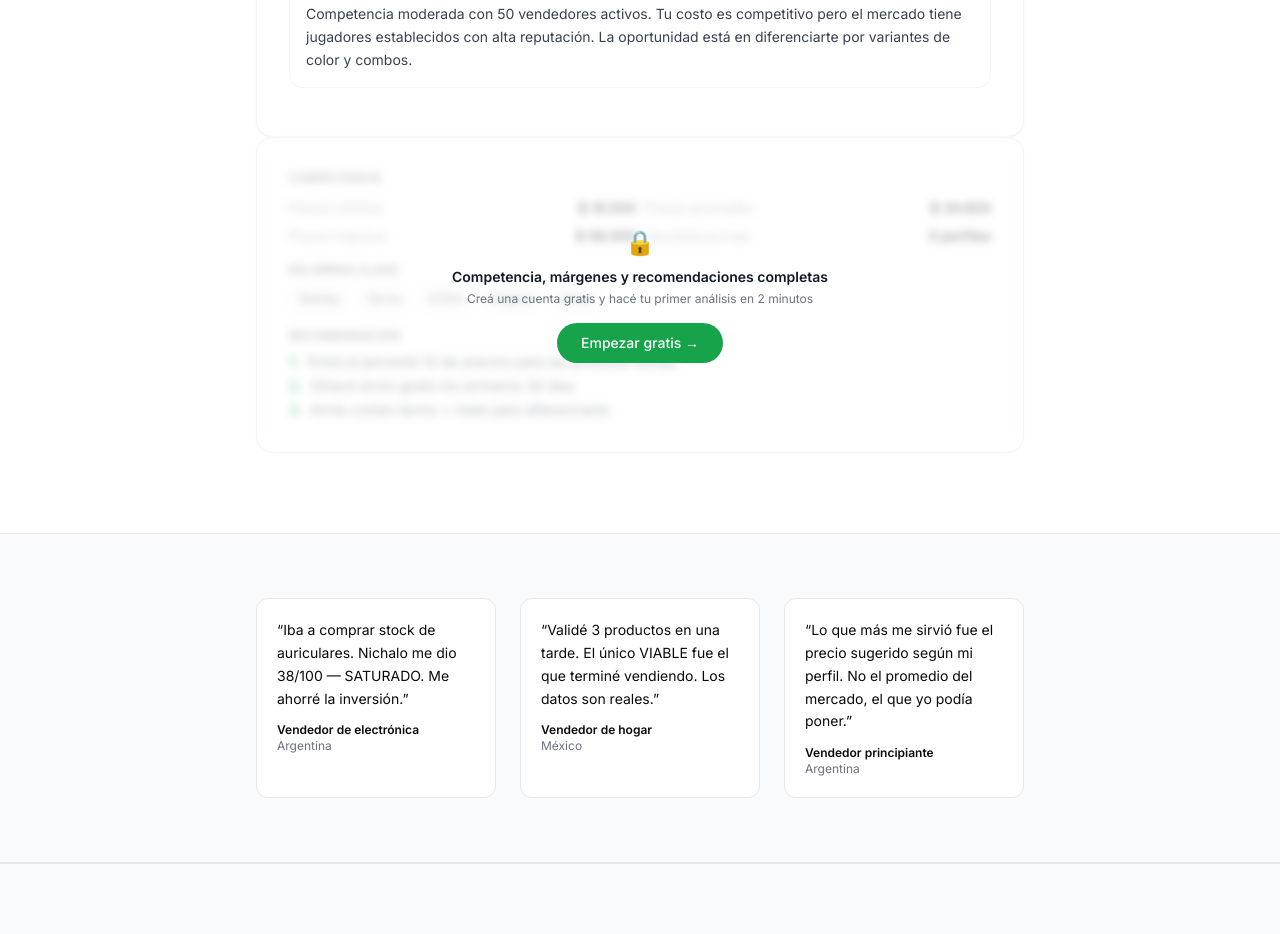
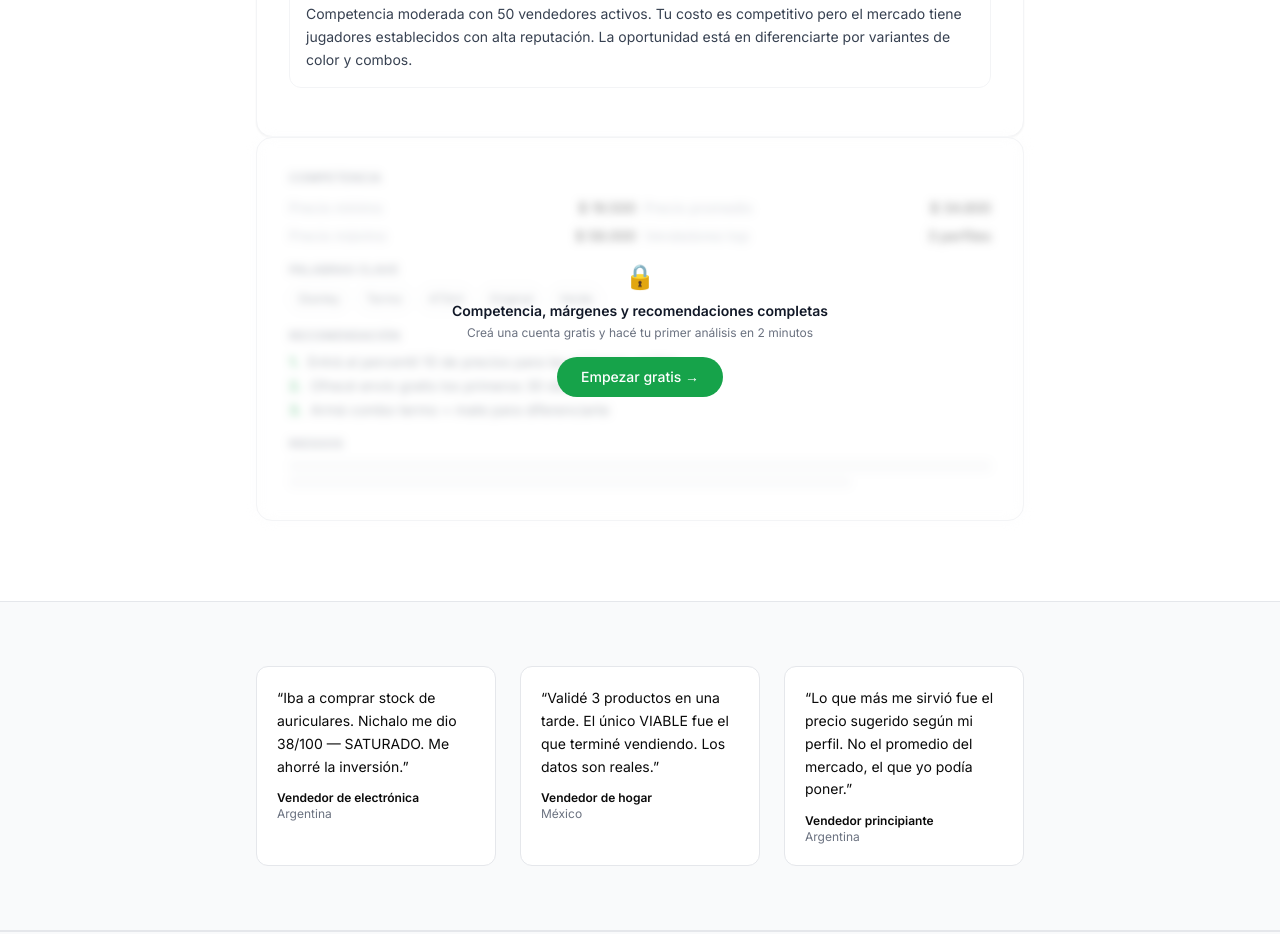
Before and after one commit to caudalproject/nichalo, a Next.js app: page / in a window 1280 px wide. Shown: the part 1860-2794 px from the top of the page. Built offline with nearby package versions, Linux system fonts and the light colour scheme; no server answers.

Commit message:
fix: overlay demo centrado, mas contenido difuminado

```diff
--- a/app/page.tsx
+++ b/app/page.tsx
@@ -237,7 +237,7 @@ export default async function LandingPage() {
 
             {/* Contenido bloqueado */}
             <div className="relative">
-              <div className="blur-sm pointer-events-none select-none opacity-100 bg-white rounded-2xl border border-gray-100 p-8 space-y-4 min-h-[280px]">
+              <div className="blur-sm pointer-events-none select-none opacity-100 bg-white rounded-2xl border border-gray-100 p-8 space-y-4 min-h-[320px]">
                 {/* Competencia falsa */}
                 <div>
                   <p className="text-xs font-semibold text-gray-500 uppercase tracking-wide mb-3">Competencia</p>
@@ -264,6 +264,14 @@ export default async function LandingPage() {
                     <div className="flex gap-2 text-sm"><span className="text-green-600 font-bold">1.</span><span className="text-gray-600">Entrá al percentil 10 de precios para las primeras ventas</span></div>
                     <div className="flex gap-2 text-sm"><span className="text-green-600 font-bold">2.</span><span className="text-gray-600">Ofrecé envío gratis los primeros 30 días</span></div>
                     <div className="flex gap-2 text-sm"><span className="text-green-600 font-bold">3.</span><span className="text-gray-600">Armá combo termo + mate para diferenciarte</span></div>
+                  </div>
+                </div>
+                {/* Riesgos falsos */}
+                <div>
+                  <p className="text-xs font-semibold text-gray-500 uppercase tracking-wide mb-2">Riesgos</p>
+                  <div className="space-y-1">
+                    <div className="h-3 bg-gray-100 rounded w-full" />
+                    <div className="h-3 bg-gray-100 rounded w-4/5" />
                   </div>
                 </div>
               </div>
```
